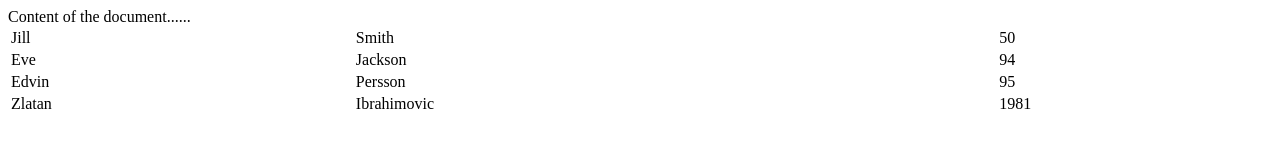
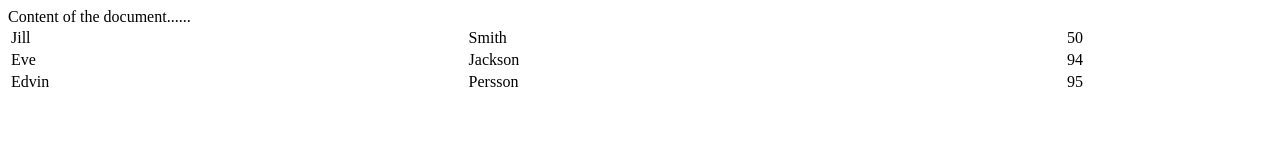
Before and after one commit to Edvexts/Hello-world-2, a plain HTML site: page index.html in a window 1280 px wide. Drawn offline with Linux system fonts and the light colour scheme.

Commit message:
Revert "third change"
This reverts commit e806289f5acf7455f61fc38797ed3227c62e152d.

```diff
--- a/index.html
+++ b/index.html
@@ -23,11 +23,6 @@
     <td>Persson</td>
     <td>95</td>
   </tr>
-   <tr>
-    <td>Zlatan</td>
-    <td>Ibrahimovic</td>
-    <td>1981</td>
-  </tr>
 </table>
 
 </body>
```
